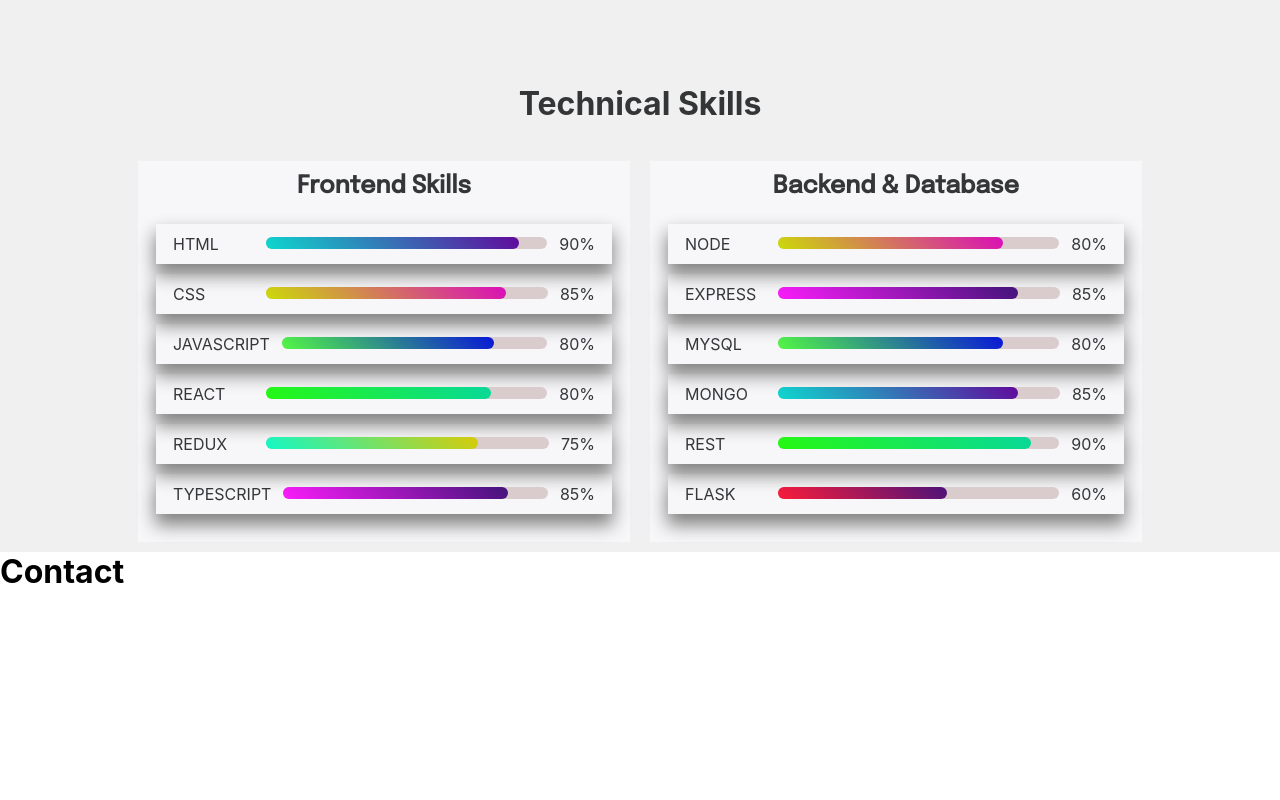
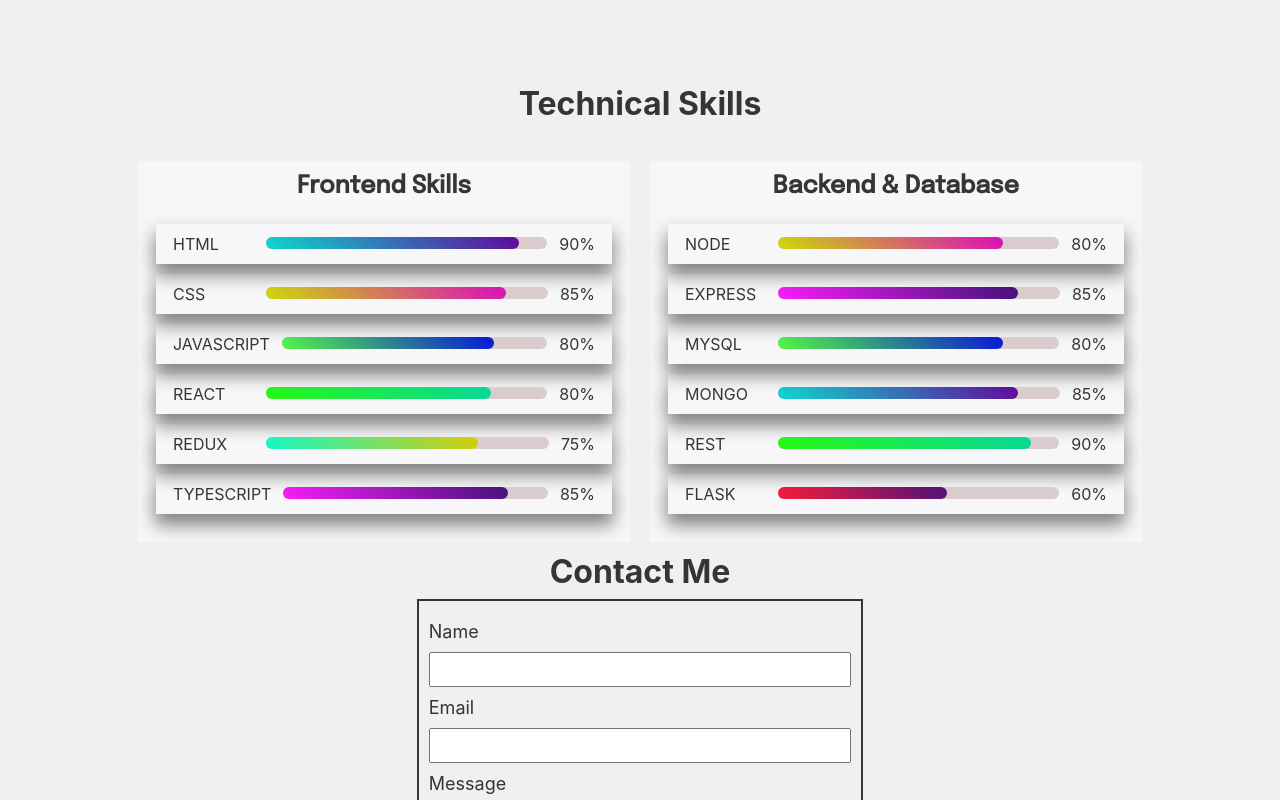
Before and after one commit to Gackrey/Gackrey.github.io, a React (Create React App) app: page / in a window 1280 px wide. Shown: the part 2000-2800 px from the top of the page. Before the commit the page ends 2591 px from the top, so only its background shows below. Built offline with nearby package versions, Linux system fonts and the light colour scheme.

Commit message:
Added contact form

```diff
--- a/package.json
+++ b/package.json
@@ -7,6 +7,7 @@
     "@testing-library/jest-dom": "^5.11.4",
     "@testing-library/react": "^11.1.0",
     "@testing-library/user-event": "^12.1.10",
+    "emailjs-com": "^3.2.0",
     "gh-pages": "^3.2.3",
     "react": "^17.0.2",
     "react-dom": "^17.0.2",
--- a/src/App.jsx
+++ b/src/App.jsx
@@ -7,6 +7,7 @@ import {
   Skills,
   Contact,
   Sidebar,
+  Footer,
 } from "./Components";
 function App() {
   return (
@@ -18,6 +19,7 @@ function App() {
       <Projects />
       <Skills />
       <Contact />
+      <Footer />
     </div>
   );
 }
--- a/src/Components/Contact/contact.css
+++ b/src/Components/Contact/contact.css
@@ -0,0 +1,46 @@
+#contact {
+  color: var(--text-color);
+  transition: 0.7s;
+  scroll-margin-top: 4rem;
+  background-color: var(--background-color);
+}
+label,
+input {
+  color: var(--text-color);
+  display: block;
+  width: -webkit-fill-available;
+  font-size: 18px;
+}
+label {
+  margin: 10px 0;
+}
+input {
+  padding: 5px 10px;
+}
+textarea {
+  width: -webkit-fill-available;
+  padding: 5px 10px;
+  font-size: 18px;
+}
+.contact-form {
+  margin: auto;
+  width: 33%;
+  padding: 10px;
+  border: 2px solid var(--text-color);
+}
+.result {
+  color: green;
+  font-size: 18px;
+  text-align: center;
+  margin: 10px 0;
+  font-weight: bold;
+}
+.bold {
+  font-weight: bold;
+  font-size: 18px;
+}
+@media only screen and (max-width: 688px) {
+  .contact-form {
+    width: 85%;
+  }
+}
--- a/src/Components/Contact/contact.js
+++ b/src/Components/Contact/contact.js
@@ -1,9 +1,50 @@
-import React from "react";
+import React, { useState } from "react";
+import emailjs from "emailjs-com";
 import "./contact.css";
+function Result() {
+  return (
+    <p className="result">Your message is sent. Please wait for my response</p>
+  );
+}
 export const Contact = () => {
+  const [submitted, setSubmitted] = useState(false);
+  function sendEmail(e) {
+    e.preventDefault();
+
+    emailjs
+      .sendForm(
+        "service_r9wfoe8",
+        "template_41vhwpt",
+        e.target,
+        "user_4a4ogGzspOsZZSaRJ8z2A"
+      )
+      .then(
+        (result) => {
+          console.log(result.text);
+        },
+        (error) => {
+          console.log(error.text);
+        }
+      );
+    e.target.reset();
+    setSubmitted(true);
+  }
+
   return (
-    <div>
-      <h1>Contact</h1>
+    <div id="contact">
+      <h1 className="heading">Contact Me</h1>
+      {submitted ? <Result /> : ""}
+      <form className="contact-form" onSubmit={sendEmail}>
+        <label>Name</label>
+        <input type="text" name="from_name" required />
+        <label>Email</label>
+        <input type="email" name="email" required />
+        <label>Message</label>
+        <textarea name="message" rows="6" required />
+        <button type="submit" className="projectbutton bold">
+          Send
+        </button>
+      </form>
     </div>
   );
 };
--- /dev/null
+++ b/src/Components/Footer/footer.css
@@ -0,0 +1,7 @@
+.footer {
+  background-color: var(--background-color);
+  color: var(--text-color);
+  transition: 0.7s;
+  text-align: center;
+  padding: 10px 0;
+}
--- /dev/null
+++ b/src/Components/Footer/footer.js
@@ -0,0 +1,9 @@
+import React from "react";
+import "./footer.css"
+export const Footer = () => {
+  return (
+    <div className="footer">
+      Copyrights © 2021 Gaurav Kumar Dey. All rights reserved.
+    </div>
+  );
+};
--- a/src/Components/Navbar/Navbar.js
+++ b/src/Components/Navbar/Navbar.js
@@ -45,6 +45,9 @@ export const Navbar = () => {
         <li>
           <a href="#skills" onClick={mobileNavHandler}>Skills</a>
         </li>
+        <li>
+          <a href="#contact" onClick={mobileNavHandler}>Contact Me</a>
+        </li>
       </ul>
       <div className="darkmode" onClick={themeHandler}>
         <div className="coverarea"></div>
--- a/src/Components/index.js
+++ b/src/Components/index.js
@@ -5,3 +5,4 @@ export { Contact } from "./Contact/contact";
 export { About } from "./About/about";
 export { Navbar } from "./Navbar/Navbar";
 export { Sidebar } from "./Sidebar/Sidebar";
+export { Footer } from "./Footer/footer";
```
Also changed, not shown: 1 other file (tests, documents, lock files or other folders).
